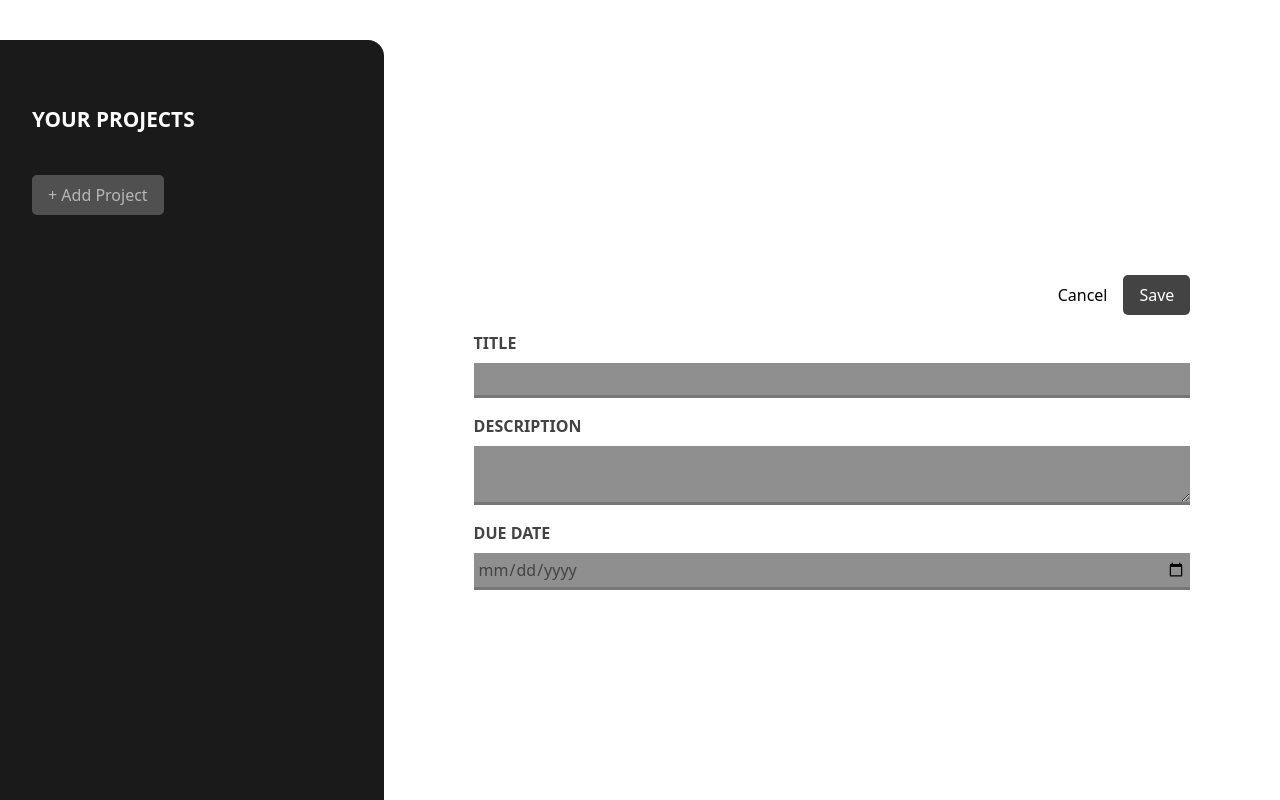
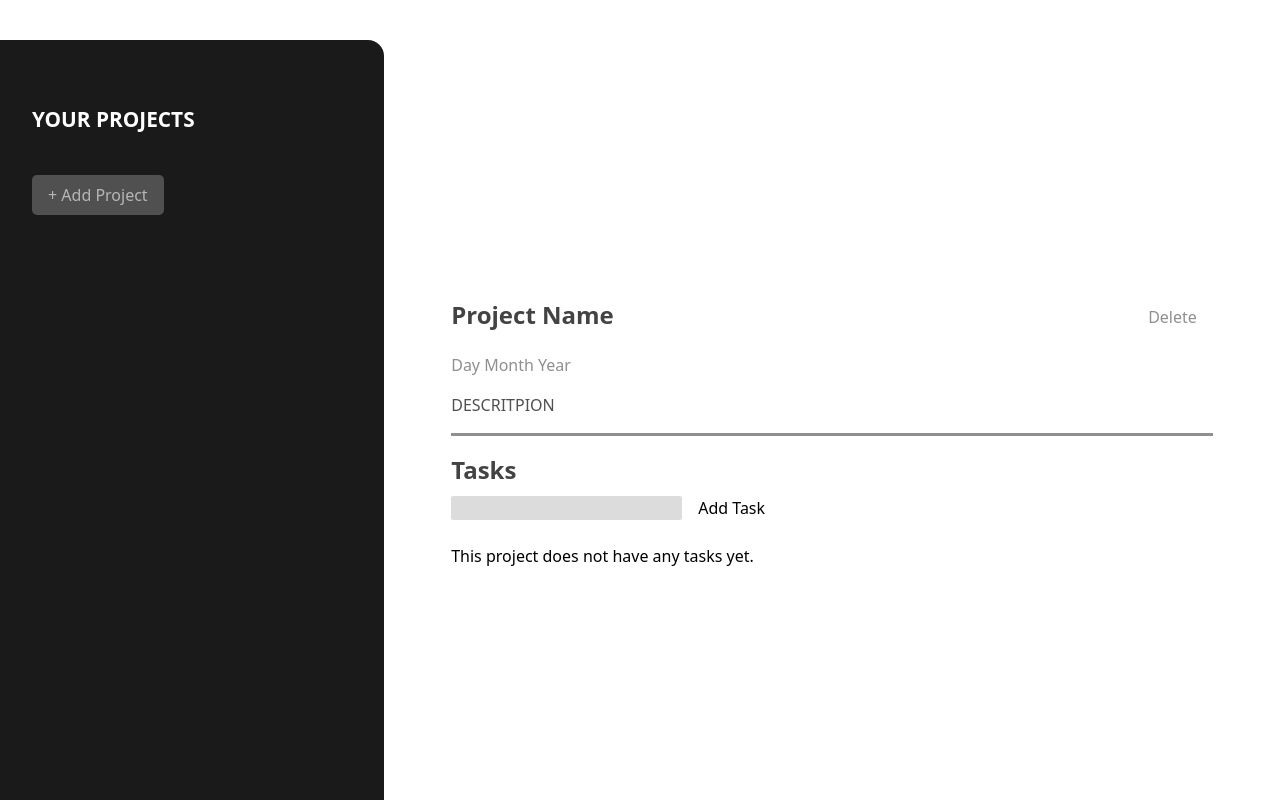
Before and after one commit to alexanderivanov2/react-project-management, a React (Vite) app: page / in a window 1280 px wide. Built offline with nearby package versions, Linux system fonts and the light colour scheme.

Commit message:
add Project component

```diff
--- a/src/components/Main/Main.jsx
+++ b/src/components/Main/Main.jsx
@@ -2,12 +2,14 @@ import React from 'react'
 import styles from './Main.module.scss'
 import NoProjectSelected from './NoProjectSelected'
 import AddProject from './AddProject'
+import Project from './Project'
 
 function Main() {
   return (
     <div className={styles.mainContainer}>
         {/* <NoProjectSelected /> */}
-        <AddProject />
+        {/* <AddProject /> */}
+        <Project />
     </div>
   )
 }
--- a/src/components/Main/Main.module.scss
+++ b/src/components/Main/Main.module.scss
@@ -75,7 +75,8 @@
                     text-transform: uppercase;
                 }
 
-                input, textarea {
+                input,
+                textarea {
                     background-color: $secondary;
                     color: $primary;
                     padding: .25rem;
@@ -89,4 +90,45 @@
             }
         }
     }
+
+    .projectMain {
+        margin: 0 auto;
+        width: 85%;
+        align-items: flex-start;
+        .projectMainHeader {
+            display: flex;
+            width: 100%;
+            justify-content: space-between;
+
+            .mainBtn {
+                font-weight: 500;
+                color: $secondary;
+            }
+        }
+
+        .projectMainDescription {
+            color: lighten($primary, 5%);
+        }
+
+        .breakLine {
+            height: 3px;
+            background-color: $secondary;
+            width: 100%;
+        }
+
+        form {
+            input {
+                background-color: lighten($secondary, 30%);
+                border-radius: 2px;
+                color: $primary;
+                outline-color: lightskyblue;
+            }
+        }
+
+        .projectList {
+            .noProjectsList {
+                color: darken($primary, 30%);
+            }
+        }
+    }
 }
--- /dev/null
+++ b/src/components/Main/Project.jsx
@@ -0,0 +1,26 @@
+import React from 'react'
+import styles from './Main.module.scss'
+
+function Project() {
+    return (
+        <div className={`${styles.mainWrapper} ${styles.projectMain}`}>
+            <div className={styles.projectMainHeader}>
+                <h2 className={`${styles.mainTitle}`}>Project Name</h2>
+                <button className={styles.mainBtn}>Delete</button>
+            </div>
+            <p className={`${styles.mainText} ${styles.projectMainDate}`}>Day Month Year</p>
+            <p className={`${styles.projectMainDescription}`}>DESCRITPION</p>
+            <div className={styles.breakLine}></div>
+            <form action="">
+                <h4 className={`${styles.mainTitle}`}>Tasks</h4>
+                <input type="text" className={styles.addTaskInput} />
+                <button className={`${styles.mainBtn}`}>Add Task</button>
+            </form>
+            <div className={styles.projectList}>
+                <p className={`${styles.mainText} ${styles.noProjectsList}`}>This project does not have any tasks yet.</p>
+            </div>
+        </div>
+    )
+}
+
+export default Project
--- a/src/components/Management.jsx
+++ b/src/components/Management.jsx
@@ -5,7 +5,7 @@ import styles from './Management.module.scss'
 
 function Management() {
   return (
-    <div class={styles.managementContainer }>
+    <div className={styles.managementContainer }>
         <Sidebar />
         <Main />
     </div>
```
